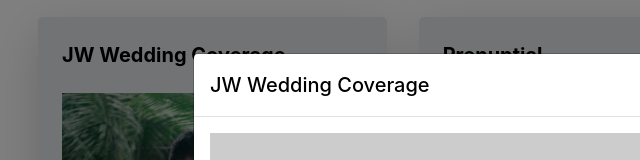
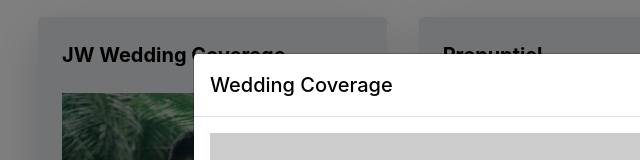
Before and after one commit to Devchili/gskillstudio, a plain HTML site: page index.html in a window 1280 px wide. Both pictures are taken after a click on the element 259 px from the left and 1278 px from the top of the page. Shown: the part 1005-1165 px from the top of the page, 47-687 px from the left. Drawn offline with nearby package versions, Linux system fonts and the light colour scheme; placeholder pictures from the web are drawn by us.

Commit message:
Update index.html

```diff
--- a/index.html
+++ b/index.html
@@ -312,7 +312,7 @@ function _0x31e9(_0x4c3f84,_0x66c684){var _0x193a96=_0x193a();return _0x31e9=fun
         <div class="modal-dialog modal-lg">
             <div class="modal-content bg-gray-200 text-black">
                 <div class="modal-header">
-                    <h5 class="modal-title" id="modalJWWeddingLabel">JW Wedding Coverage</h5>
+                    <h5 class="modal-title" id="modalJWWeddingLabel">Wedding Coverage</h5>
                     <button type="button" class="close text-black" data-dismiss="modal" aria-label="Close">
                         <span aria-hidden="true">&times;</span>
                     </button>
```
